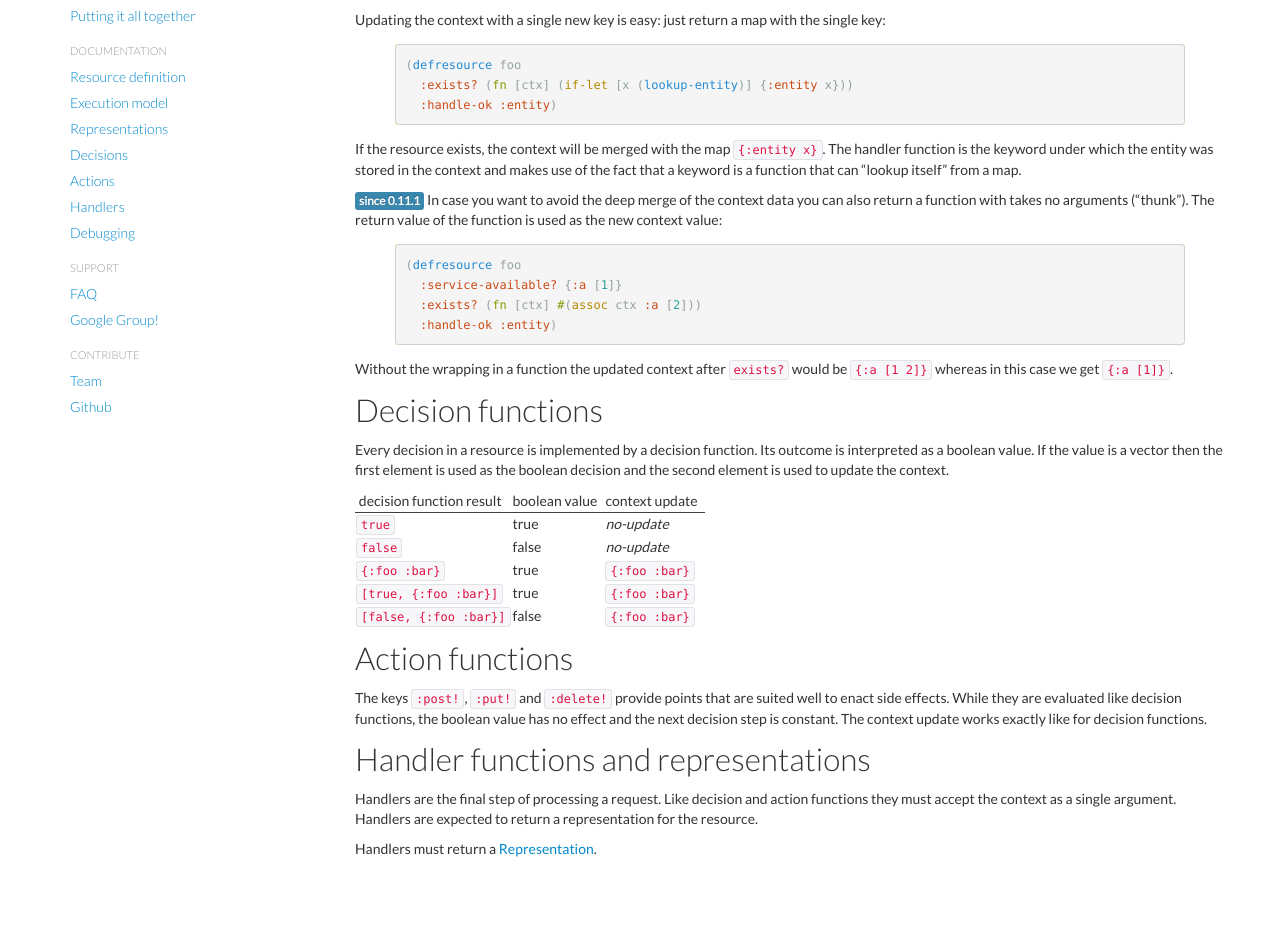
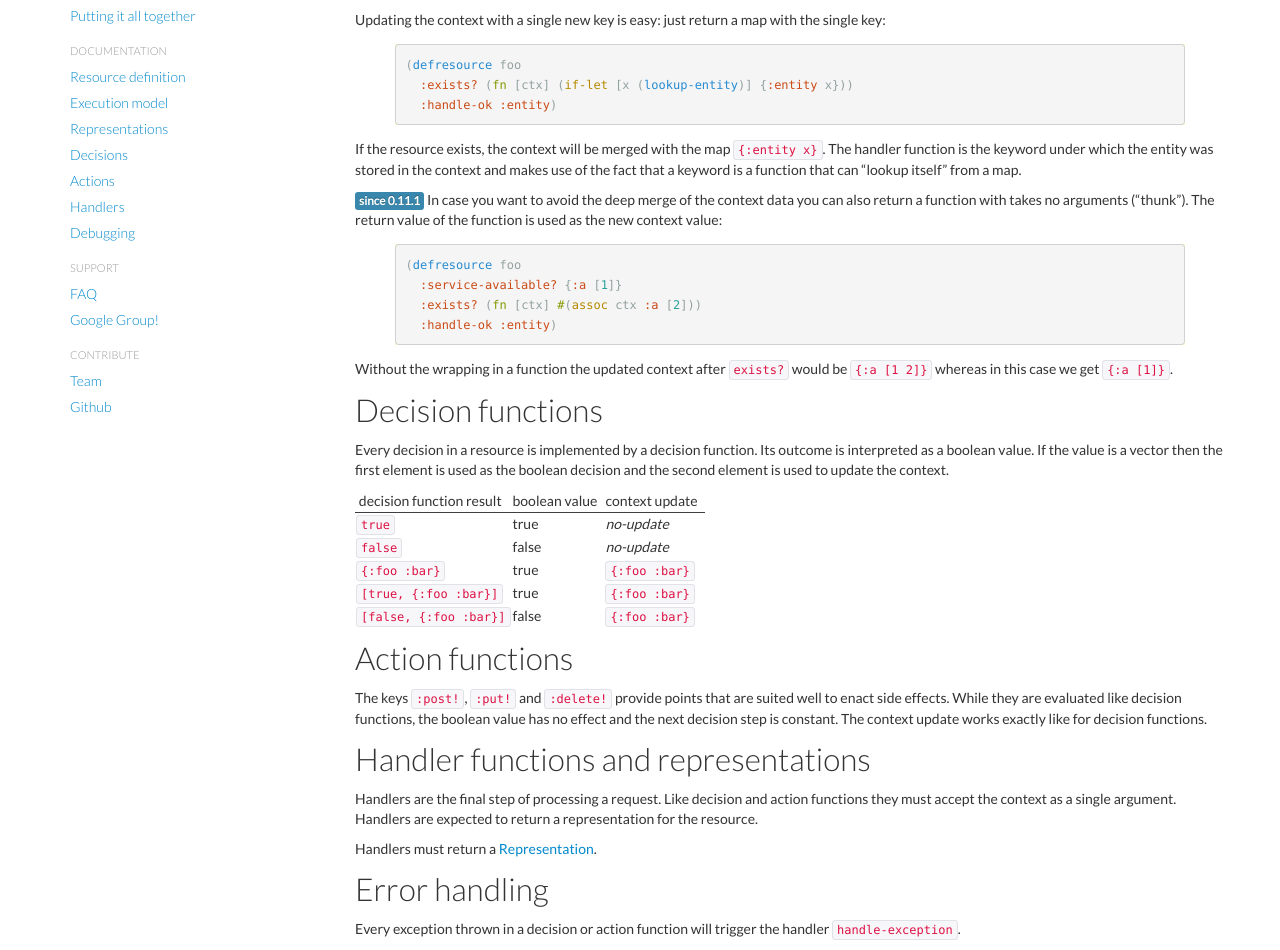
Before and after one commit to clojure-liberator/liberator, a Jekyll site: the page built from doc/execution-model.md, in a window 1280 px wide and 1354 px high. Shown: the part 404-1354 px from the top of the window. Built offline with Jekyll 4.4.1, drawn with Linux system fonts in a browser that asks for light colours; nearby versions of some CDN libraries.

Commit message:
Update docs for 0.12.0

```diff
--- a/doc/execution-model.md
+++ b/doc/execution-model.md
@@ -87,3 +87,8 @@ action functions they must accept the context as a single argument.
 Handlers are expected to return a representation for the resource.
 
 Handlers must return a [Representation](representations.html).
+
+## Error handling
+
+Every exception thrown in a decision or action function will trigger
+the handler [`handle-exception`](handlers.html).
```
Also changed, not shown: doc/handlers.md (+10 -1 lines), index.md (+1 -1 lines), changelog.md.
